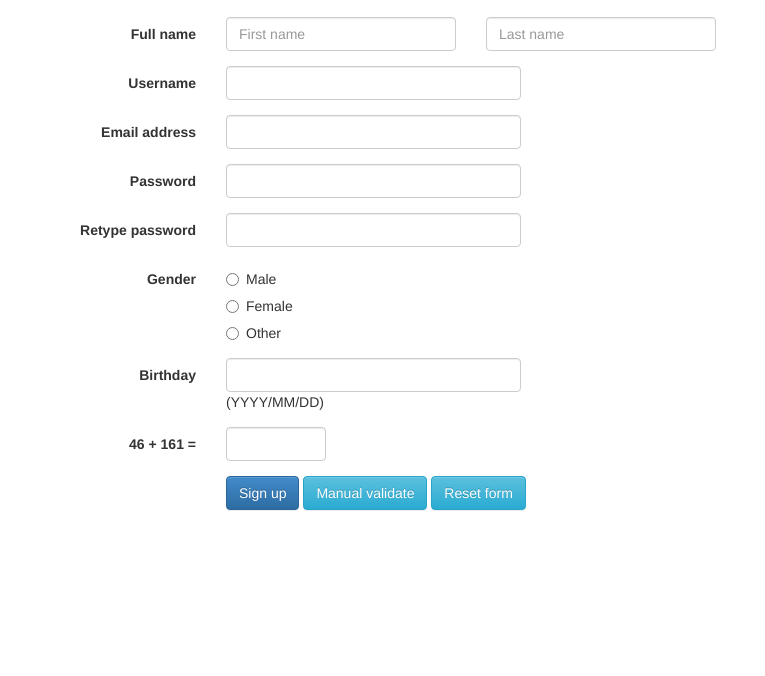
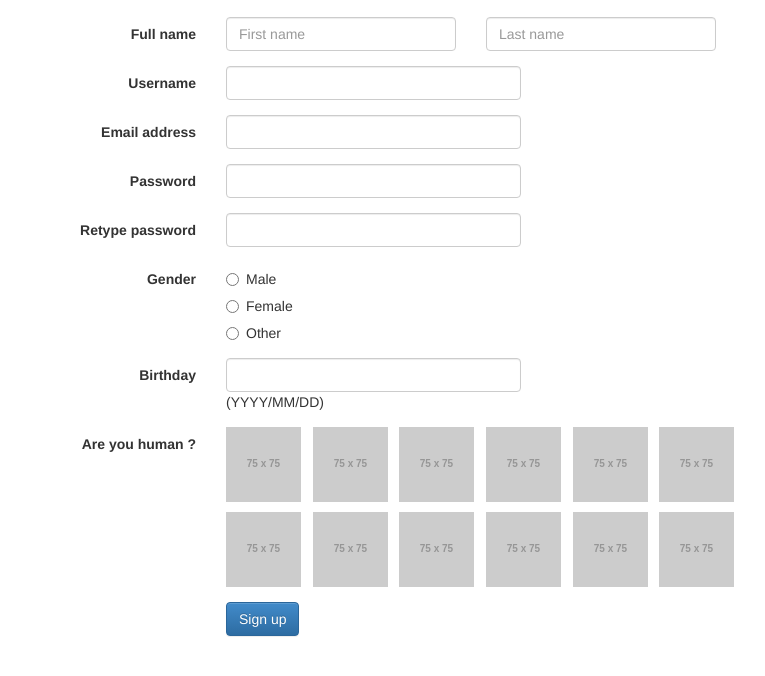
Before and after one commit to shaneGirish/ImageCaptcha, a website: page www/example.html in a window 1280 px wide. Shown: the part 96-772 px from the top of the page, without its empty margins (234-999 px from the left). Drawn offline with Linux system fonts and the light colour scheme; placeholder pictures from the web are drawn by us.

Commit message:
Build model for image captchas

```diff
--- a/www/example.html
+++ b/www/example.html
@@ -2,7 +2,7 @@
 <html>
 
 <head>
-  <title>BootstrapValidator demo</title>
+  <title>Signup</title>
 
   <link rel="stylesheet" href="css/bootstrap.css" />
   <link rel="stylesheet" href="css/bootstrapValidator.css" />
@@ -28,7 +28,7 @@
             <h2>Sign up</h2>
           </div>
 
-          <form id="defaultForm" method="post" class="form-horizontal" action="target.php">
+          <form id="defaultForm" method="post" class="form-horizontal">
             <div class="form-group">
               <label class="col-lg-3 control-label">Full name</label>
               <div class="col-lg-4">
@@ -95,18 +95,85 @@
               </div>
             </div>
 
+            <style>
+              .captchaImage input[type="radio"] {
+                display: none;
+              }
+
+              .captcha .form-control-feedback {
+                top: initial!important;
+              }
+
+              .captcha .row:nth-child(odd) .captchaImage {
+                padding-top: 10px;
+              }
+            </style>
+
             <div class="form-group">
-              <label class="col-lg-3 control-label" id="captchaOperation"></label>
-              <div class="col-lg-2">
-                <input type="text" class="form-control" name="captcha" />
+              <label class="col-lg-3 control-label">Are you human ?</label>
+              <div class="col-lg-8 captcha">
+                <input style="display:none" class="row" type="radio" name="captcha" value="1">
+                <div class="row">
+                  <div class="captchaImage col-md-2">
+                    <input type="radio" name="captcha" value="1">
+                    <img src="http://placehold.it/75x75/35d/fff&text=f">
+                  </div>
+                  <div class="captchaImage col-md-2">
+                    <input type="radio" name="captcha" value="1">
+                    <img src="http://placehold.it/75x75/35d/fff&text=f">
+                  </div>
+                  <div class="captchaImage col-md-2">
+                    <input type="radio" name="captcha" value="1">
+                    <img src="http://placehold.it/75x75/35d/fff&text=f">
+                  </div>
+                  <div class="captchaImage col-md-2">
+                    <input type="radio" name="captcha" value="1">
+                    <img src="http://placehold.it/75x75/35d/fff&text=f">
+                  </div>
+                  <div class="captchaImage col-md-2">
+                    <input type="radio" name="captcha" value="1">
+                    <img src="http://placehold.it/75x75/35d/fff&text=f">
+                  </div>
+                  <div class="captchaImage col-md-2">
+                    <input type="radio" name="captcha" value="1">
+                    <img src="http://placehold.it/75x75/35d/fff&text=f">
+                  </div>
+                </div>
+                <div class="row">
+                  <div class="captchaImage col-md-2">
+                    <input type="radio" name="captcha" value="1">
+                    <img src="http://placehold.it/75x75/35d/fff&text=f">
+                  </div>
+                  <div class="captchaImage col-md-2">
+                    <input type="radio" name="captcha" value="1">
+                    <img src="http://placehold.it/75x75/35d/fff&text=f">
+                  </div>
+                  <div class="captchaImage col-md-2">
+                    <input type="radio" name="captcha" value="1">
+                    <img src="http://placehold.it/75x75/35d/fff&text=f">
+                  </div>
+                  <div class="captchaImage col-md-2">
+                    <input type="radio" name="captcha" value="1">
+                    <img src="http://placehold.it/75x75/35d/fff&text=f">
+                  </div>
+                  <div class="captchaImage col-md-2">
+                    <input type="radio" name="captcha" value="1">
+                    <img src="http://placehold.it/75x75/35d/fff&text=f">
+                  </div>
+                  <div class="captchaImage col-md-2">
+                    <input type="radio" name="captcha" value="1">
+                    <img src="http://placehold.it/75x75/35d/fff&text=f">
+                  </div>
+                </div>
+                <input style="display:none" class="row" type="radio" name="captcha" value="1">
               </div>
             </div>
 
             <div class="form-group">
               <div class="col-lg-9 col-lg-offset-3">
                 <button type="submit" class="btn btn-primary">Sign up</button>
-                <button type="button" class="btn btn-info" id="validateBtn">Manual validate</button>
-                <button type="button" class="btn btn-info" id="resetBtn">Reset form</button>
+                <!-- <button type="button" class="btn btn-info" id="validateBtn">Manual validate</button>
+                <button type="button" class="btn btn-info" id="resetBtn">Reset form</button> -->
               </div>
             </div>
           </form>
@@ -223,31 +290,10 @@
             }
           }
         },
-        'languages[]': {
+        captcha: {
           validators: {
             notEmpty: {
-              message: 'Please specify at least one language you can speak'
-            }
-          }
-        },
-        'programs[]': {
-          validators: {
-            choice: {
-              min: 2,
-              max: 4,
-              message: 'Please choose 2 - 4 programming languages you are good at'
-            }
-          }
-        },
-        captcha: {
-          validators: {
-            callback: {
-              message: 'Wrong answer',
-              callback: function(value, validator) {
-                var items = $('#captchaOperation').html().split(' '),
-                  sum = parseInt(items[0]) + parseInt(items[2]);
-                return value == sum;
-              }
+              message: 'Must make a selection'
             }
           }
         }
```
